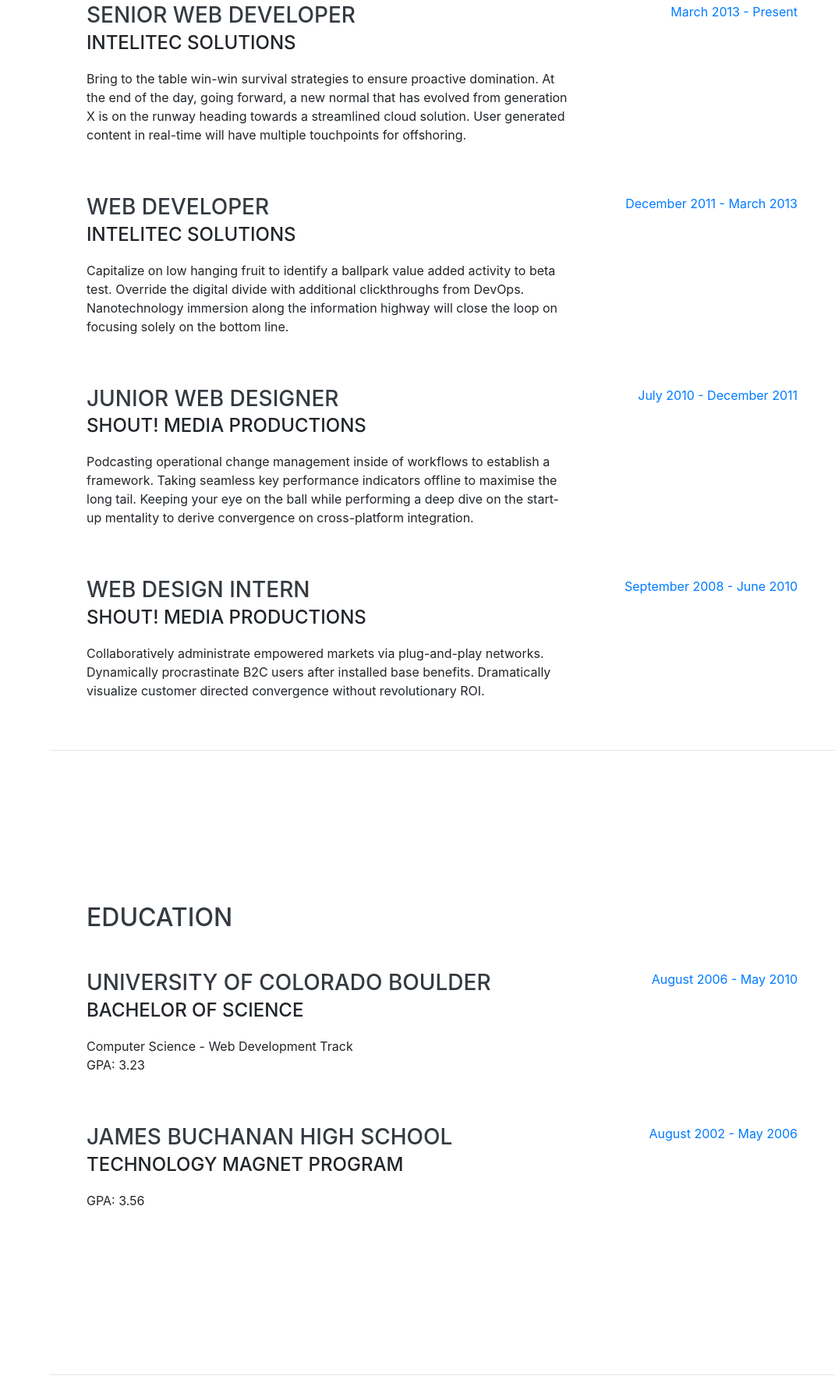
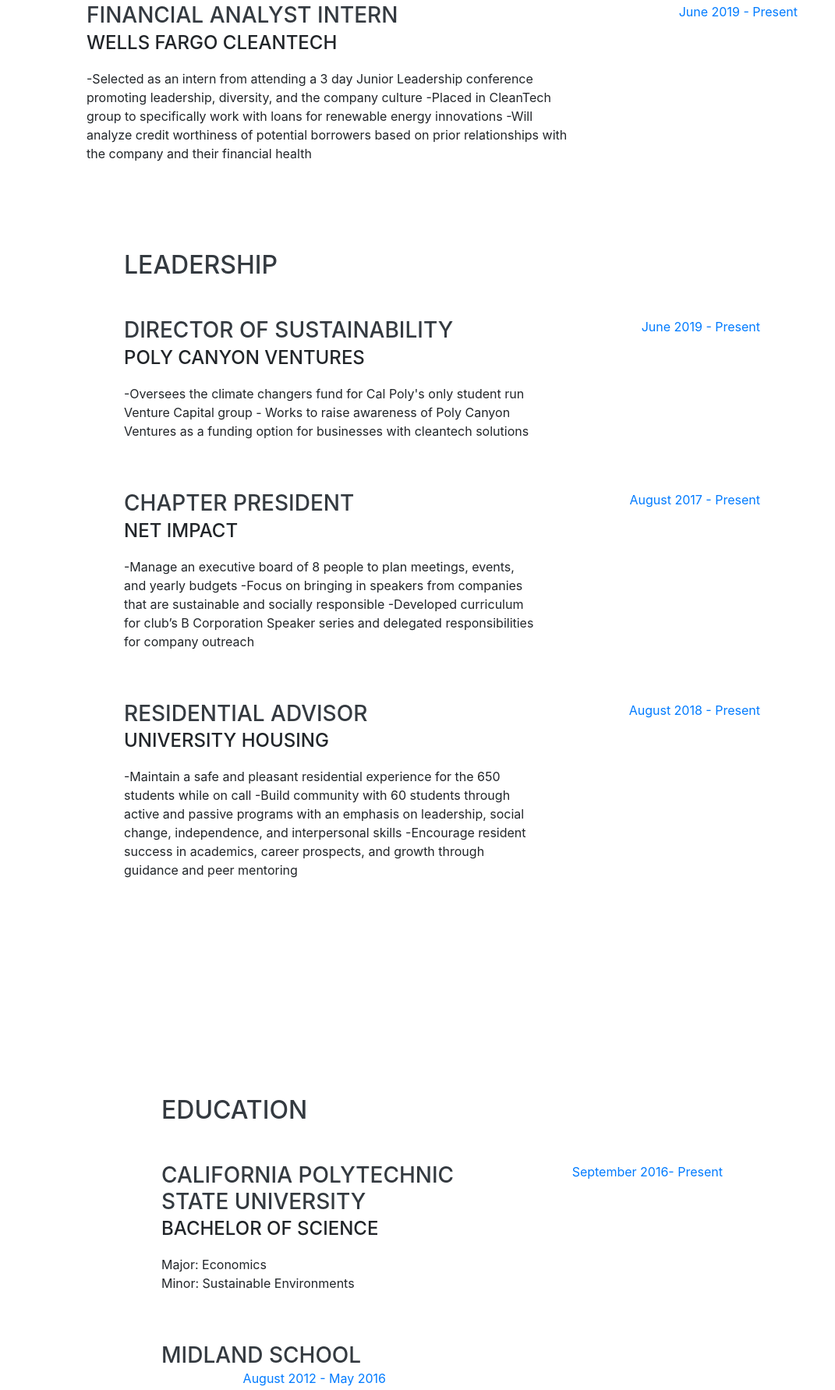
Before and after one commit to madisonweatherford/madisonweatherford.github.io, a website with bundled scripts: page index.html in a window 1280 px wide. Shown: the part 932-2715 px from the top of the page at 78% size, without its empty margins (209-1280 px from the left). Built offline with nearby package versions, Linux system fonts and the light colour scheme; a web font is replaced by a local one.

Commit message:
customize template

```diff
--- a/index.html
+++ b/index.html
@@ -27,7 +27,7 @@
 
   <nav class="navbar navbar-expand-lg navbar-dark bg-primary fixed-top" id="sideNav">
     <a class="navbar-brand js-scroll-trigger" href="#page-top">
-      <span class="d-block d-lg-none">Clarence Taylor</span>
+      <span class="d-block d-lg-none">Madison Weatherford</span>
       <span class="d-none d-lg-block">
         <img class="img-fluid img-profile rounded-circle mx-auto mb-2" src="img/profile.jpg" alt="">
       </span>
@@ -63,13 +63,13 @@
 
     <section class="resume-section p-3 p-lg-5 d-flex align-items-center" id="about">
       <div class="w-100">
-        <h1 class="mb-0">Clarence
-          <span class="text-primary">Taylor</span>
+        <h1 class="mb-0">Madison
+          <span class="text-primary">Weatherford</span>
         </h1>
-        <div class="subheading mb-5">3542 Berry Street · Cheyenne Wells, CO 80810 · (317) 585-8468 ·
+        <div class="subheading mb-5">4088 Pacheco Way · San Luis Obispo, CA 93410 · (805)717-7627 ·
           <a href="mailto:name@email.com">name@email.com</a>
         </div>
-        <p class="lead mb-5">I am experienced in leveraging agile frameworks to provide a robust synopsis for high level overviews. Iterative approaches to corporate strategy foster collaborative thinking to further the overall value proposition.</p>
+        <p class="lead mb-5">I am a 3rd year at Cal Poly San Luis Obispo studying Economics.  I am passionate about how sustainability plays a role in business and finance.</p>
         <div class="social-icons">
           <a href="#">
             <i class="fab fa-linkedin-in"></i>
@@ -95,53 +95,58 @@
 
         <div class="resume-item d-flex flex-column flex-md-row justify-content-between mb-5">
           <div class="resume-content">
-            <h3 class="mb-0">Senior Web Developer</h3>
-            <div class="subheading mb-3">Intelitec Solutions</div>
-            <p>Bring to the table win-win survival strategies to ensure proactive domination. At the end of the day, going forward, a new normal that has evolved from generation X is on the runway heading towards a streamlined cloud solution. User generated content in real-time will have multiple touchpoints for offshoring.</p>
+            <h3 class="mb-0">Financial Analyst Intern</h3>
+            <div class="subheading mb-3">Wells Fargo Cleantech</div>
+            <p>-Selected as an intern from attending a 3 day Junior Leadership conference promoting leadership, diversity, and the company culture                                                    -Placed in CleanTech group to specifically work with loans for renewable energy innovations
+                -Will analyze credit worthiness of potential borrowers based on prior relationships with the company and their financial health</p>
           </div>
           <div class="resume-date text-md-right">
-            <span class="text-primary">March 2013 - Present</span>
+            <span class="text-primary">June 2019 - Present</span>
           </div>
         </div>
 
-        <div class="resume-item d-flex flex-column flex-md-row justify-content-between mb-5">
-          <div class="resume-content">
-            <h3 class="mb-0">Web Developer</h3>
-            <div class="subheading mb-3">Intelitec Solutions</div>
-            <p>Capitalize on low hanging fruit to identify a ballpark value added activity to beta test. Override the digital divide with additional clickthroughs from DevOps. Nanotechnology immersion along the information highway will close the loop on focusing solely on the bottom line.</p>
-          </div>
-          <div class="resume-date text-md-right">
-            <span class="text-primary">December 2011 - March 2013</span>
-          </div>
-        </div>
+        <section class="resume-section p-3 p-lg-5 d-flex justify-content-center" id="experience">
+            <div class="w-100">
+                <h2 class="mb-5">Leadership</h2>
 
-        <div class="resume-item d-flex flex-column flex-md-row justify-content-between mb-5">
-          <div class="resume-content">
-            <h3 class="mb-0">Junior Web Designer</h3>
-            <div class="subheading mb-3">Shout! Media Productions</div>
-            <p>Podcasting operational change management inside of workflows to establish a framework. Taking seamless key performance indicators offline to maximise the long tail. Keeping your eye on the ball while performing a deep dive on the start-up mentality to derive convergence on cross-platform integration.</p>
-          </div>
-          <div class="resume-date text-md-right">
-            <span class="text-primary">July 2010 - December 2011</span>
-          </div>
-        </div>
+                <div class="resume-item d-flex flex-column flex-md-row justify-content-between mb-5">
+                    <div class="resume-content">
+                        <h3 class="mb-0">Director Of Sustainability</h3>
+                        <div class="subheading mb-3">Poly Canyon Ventures</div>
+                        <p>-Oversees the climate changers fund for Cal Poly's only student run Venture Capital group
+                            - Works to raise awareness of Poly Canyon Ventures as a funding option for businesses with cleantech solutions</p>
+                    </div>
+                    <div class="resume-date text-md-right">
+                        <span class="text-primary">June 2019 - Present</span>
+                    </div>
+                </div>
+                <div class="resume-item d-flex flex-column flex-md-row justify-content-between mb-5">
+                    <div class="resume-content">
+                        <h3 class="mb-0">Chapter President</h3>
+                        <div class="subheading mb-3">Net Impact</div>
+                        <p>-Manage an executive board of 8 people to plan meetings, events, and yearly budgets
+                        -Focus on bringing in speakers from companies that are sustainable and socially responsible
+                        -Developed curriculum for club’s B Corporation Speaker series and delegated responsibilities for company outreach</p>
+                    </div>
+                    <div class="resume-date text-md-right">
+                        <span class="text-primary">August 2017 - Present</span>
+                    </div>
+                </div>
+                <div class="resume-item d-flex flex-column flex-md-row justify-content-between mb-5">
+                    <div class="resume-content">
+                        <h3 class="mb-0">Residential Advisor</h3>
+                        <div class="subheading mb-3">University Housing</div>
+                        <p>-Maintain a safe and pleasant residential experience for the 650 students while on call
+                        -Build community with 60 students through active and passive programs with an emphasis on leadership, social change, independence, and interpersonal skills
+                        -Encourage resident success in academics, career prospects, and growth through guidance and peer mentoring</p>
+                    </div>
+                    <div class="resume-date text-md-right">
+                        <span class="text-primary">August 2018 - Present</span>
+                    </div>
+                </div>
 
-        <div class="resume-item d-flex flex-column flex-md-row justify-content-between">
-          <div class="resume-content">
-            <h3 class="mb-0">Web Design Intern</h3>
-            <div class="subheading mb-3">Shout! Media Productions</div>
-            <p>Collaboratively administrate empowered markets via plug-and-play networks. Dynamically procrastinate B2C users after installed base benefits. Dramatically visualize customer directed convergence without revolutionary ROI.</p>
-          </div>
-          <div class="resume-date text-md-right">
-            <span class="text-primary">September 2008 - June 2010</span>
-          </div>
-        </div>
 
-      </div>
 
-    </section>
-
-    <hr class="m-0">
 
     <section class="resume-section p-3 p-lg-5 d-flex align-items-center" id="education">
       <div class="w-100">
@@ -149,24 +154,23 @@
 
         <div class="resume-item d-flex flex-column flex-md-row justify-content-between mb-5">
           <div class="resume-content">
-            <h3 class="mb-0">University of Colorado Boulder</h3>
+            <h3 class="mb-0">California Polytechnic State University</h3>
             <div class="subheading mb-3">Bachelor of Science</div>
-            <div>Computer Science - Web Development Track</div>
-            <p>GPA: 3.23</p>
+            <div>Major: Economics</div>
+            <p>Minor: Sustainable Environments</p>
           </div>
           <div class="resume-date text-md-right">
-            <span class="text-primary">August 2006 - May 2010</span>
+            <span class="text-primary"> September 2016- Present</span>
           </div>
         </div>
 
         <div class="resume-item d-flex flex-column flex-md-row justify-content-between">
           <div class="resume-content">
-            <h3 class="mb-0">James Buchanan High School</h3>
-            <div class="subheading mb-3">Technology Magnet Program</div>
-            <p>GPA: 3.56</p>
+            <h3 class="mb-0">Midland School</h3>
+            <div
           </div>
           <div class="resume-date text-md-right">
-            <span class="text-primary">August 2002 - May 2006</span>
+            <span class="text-primary">August 2012 - May 2016</span>
           </div>
         </div>
 
```
